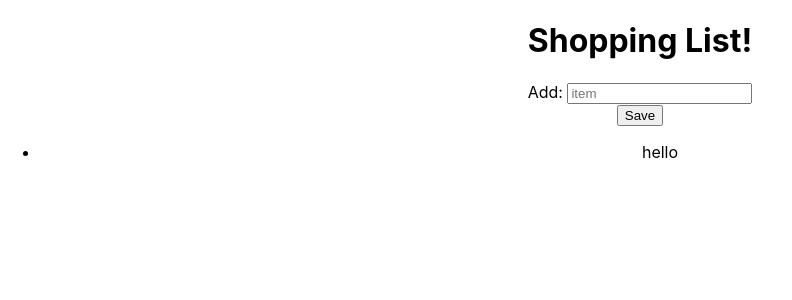
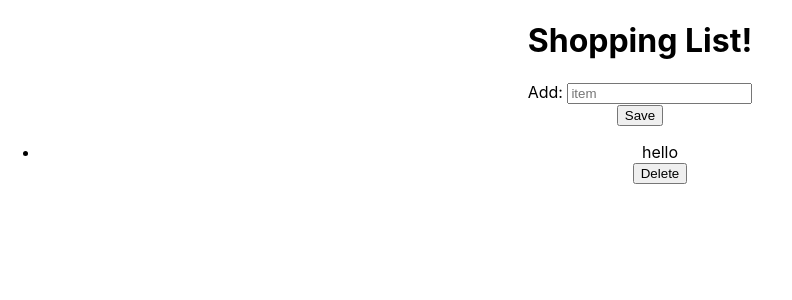
Before and after one commit to Libbi-Dunham/react-shoppingList, a React (Create React App) app: page / in a window 1280 px wide. Shown: the top 300 px of the page, without its empty margins (0-792 px from the left). Built offline with nearby package versions, Linux system fonts and the light colour scheme.

Commit message:
got delete button to work

```diff
--- a/src/App.js
+++ b/src/App.js
@@ -1,12 +1,10 @@
 import './App.css';
-// import ItemForm from './Components/ItemForm/ItemForm';
 import Shopping from './Views/Shopping/Shopping';
 
 function App() {
   return (
     <div className="App">
       <Shopping />
-      {/* <ItemForm /> */}
     </div>
   );
 }
--- a/src/Components/Item/Item.js
+++ b/src/Components/Item/Item.js
@@ -1,18 +1,11 @@
-// import React from 'react';
-// import { useState } from 'react';
+import React from 'react';
 
-// export default function Item() {
-//   const [edit, setEdit] = useState(false);
-
-//   const handleClick = async (e) => {
-//     e.preventDefault();
-//     setEdit('');
-//   };
-
-//   return (
-//     <div onClick={handleClick}>
-//       <input value={edit} onChange={(e) => setEdit(e.target.value)} />
-//       <button onClick={() => setEdit(false)}>Edit</button>
-//     </div>
-//   );
-// }
+export default function Item({ items, onDelete }) {
+  return (
+    <div>
+      <button type="button" onClick={() => onDelete(items.id)}>
+        Delete
+      </button>
+    </div>
+  );
+}
--- a/src/Components/Item/ItemList.js
+++ b/src/Components/Item/ItemList.js
@@ -1,11 +1,16 @@
 import React from 'react';
-// import Item from '../../Components/Item/Item';
+import Item from '../../Components/Item/Item';
 
-export default function ItemList({ items }) {
+export default function ItemList({ items, onDeleteItem }) {
   return (
     <ul>
       {items.map((item) => {
-        return <li key={item.id}>{item.text}</li>;
+        return (
+          <li key={item.id}>
+            {item.text}
+            <Item items={item} onDelete={onDeleteItem} />
+          </li>
+        );
       })}
     </ul>
   );
--- a/src/Components/ItemForm/ItemForm.js
+++ b/src/Components/ItemForm/ItemForm.js
@@ -3,8 +3,6 @@ import { useState } from 'react';
 
 export default function ItemForm({ addItems }) {
   const [addItem, setaddItem] = useState('');
-  console.log(addItem);
-  // console.log(items);
   const handleSubmit = (e) => {
     e.preventDefault();
     setaddItem('');
--- a/src/Views/Shopping/Shopping.js
+++ b/src/Views/Shopping/Shopping.js
@@ -14,6 +14,17 @@ function itemsReducer(items, action) {
           text: action.text,
         },
       ];
+    }
+    case 'edit': {
+      return items.map((item) => {
+        if (item.id === action.task.id) {
+          return action.task;
+        }
+        return item;
+      });
+    }
+    case 'deleted': {
+      return items.filter((item) => item.id !== action.id);
     }
     default: {
       throw Error(`Unknown action: ${action.type}`);
@@ -32,11 +43,25 @@ export default function Shopping() {
     });
   };
 
+  //   const edit = (task) => {
+  //     dispatch({
+  //       type: 'edit',
+  //       task,
+  //     });
+  //   };
+
+  const handledelete = (taskId) => {
+    dispatch({
+      type: 'deleted',
+      id: taskId,
+    });
+  };
+
   return (
     <>
       <h1>Shopping List!</h1>
       <ItemForm addItems={add} items={items} />
-      <ItemList items={items} />
+      <ItemList items={items} onDeleteItem={handledelete} />
     </>
   );
 }
```
